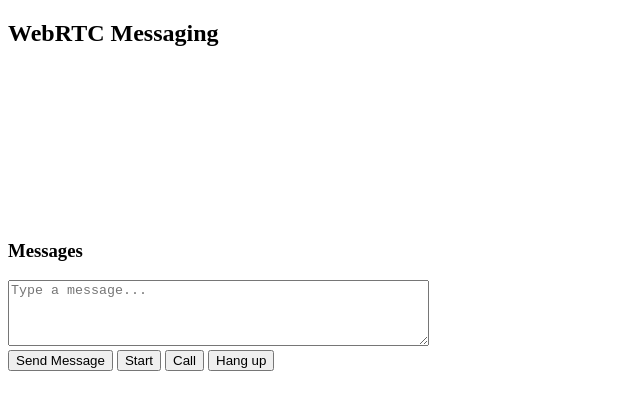
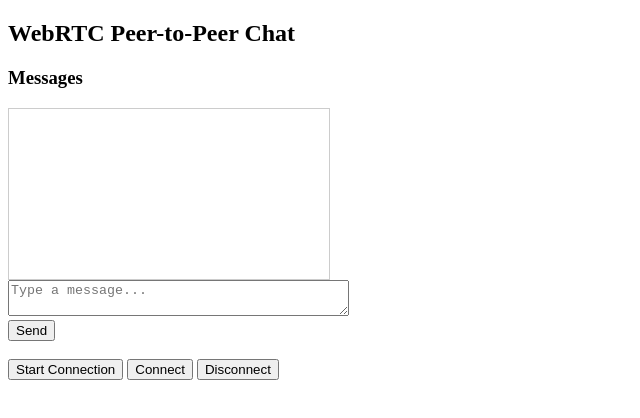
Before and after one commit to zacharysnewman/WebRTC-Chat, a plain HTML site: page index.html in a window 1280 px wide. Shown: the whole page, without its empty margins (0-640 px from the left). Drawn offline with Linux system fonts and the light colour scheme.

Commit message:
Update index.html

```diff
--- a/index.html
+++ b/index.html
@@ -3,27 +3,23 @@
 <head>
   <meta charset="UTF-8">
   <meta name="viewport" content="width=device-width, initial-scale=1.0">
-  <title>WebRTC Messaging</title>
+  <title>WebRTC Text Chat</title>
 </head>
 <body>
-  <h2>WebRTC Messaging</h2>
-
-  <div>
-    <video id="localVideo" autoplay muted></video>
-    <video id="remoteVideo" autoplay></video>
-  </div>
+  <h2>WebRTC Peer-to-Peer Chat</h2>
 
   <h3>Messages</h3>
-  <div id="messages"></div>
+  <div id="messages" style="border:1px solid #ccc; padding:10px; width:300px; height:150px; overflow-y:auto;"></div>
 
-  <textarea id="messageInput" placeholder="Type a message..." rows="4" cols="50"></textarea>
+  <textarea id="messageInput" placeholder="Type a message..." rows="2" cols="40"></textarea>
   <br>
-  <button onclick="sendMessage()">Send Message</button>
+  <button onclick="sendMessage()">Send</button>
 
-  <button onclick="start()">Start</button>
-  <button onclick="call()">Call</button>
-  <button onclick="hangup()">Hang up</button>
+  <br><br>
+  <button onclick="startConnection()">Start Connection</button>
+  <button onclick="call()">Connect</button>
+  <button onclick="hangup()">Disconnect</button>
 
-  <script src="webrtc.js"></script>
+  <script src="webrtc.js" version="0.0.1"></script>
 </body>
 </html>
```
